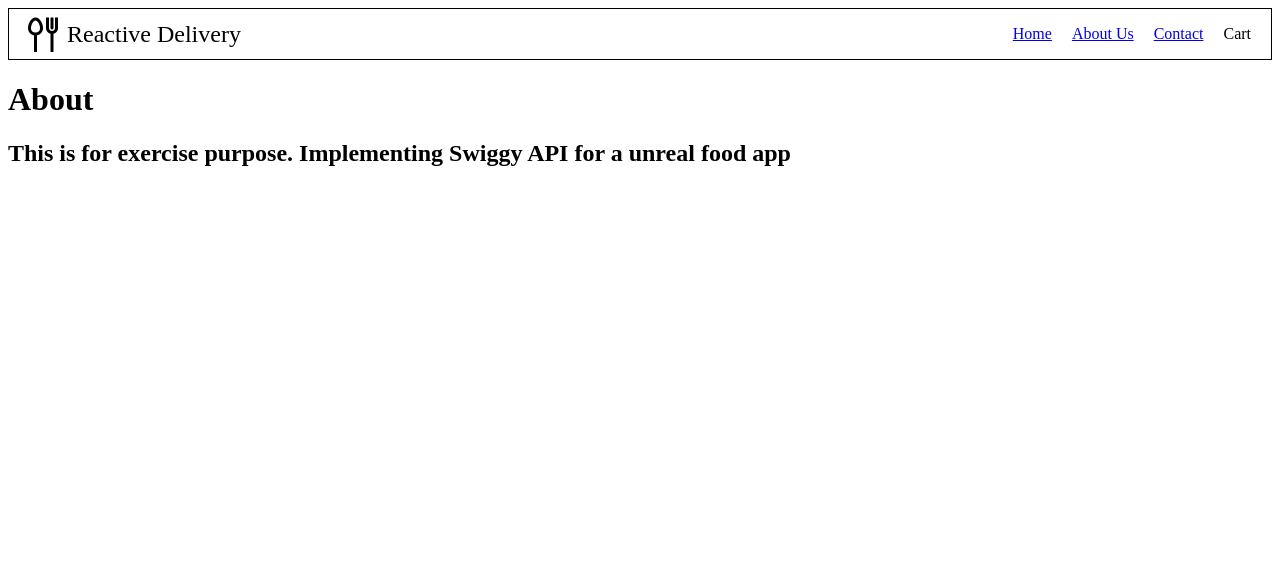
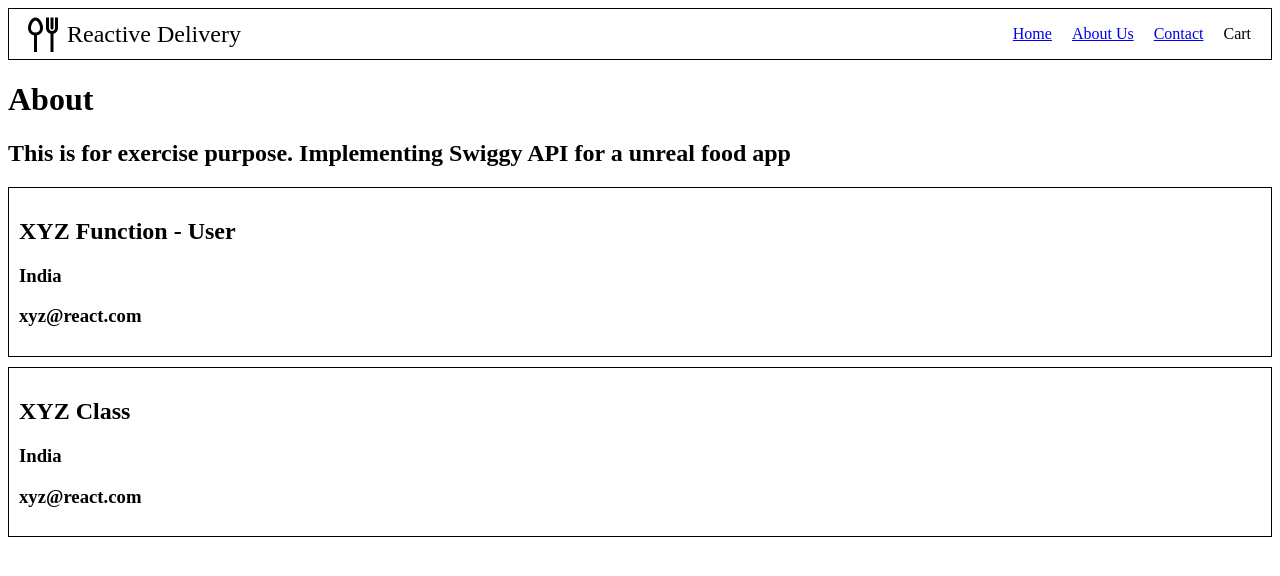
Before and after one commit to uk974q/ReactivePace, a React (Vite) app: page /about in a window 1280 px wide. Shown: the top 576 px of the page. Built offline with nearby package versions, Linux system fonts and the light colour scheme.

Commit message:
Class concepts in React

```diff
--- a/src/App.css
+++ b/src/App.css
@@ -93,3 +93,9 @@
     padding: 5px;
     cursor: pointer;
 }
+
+.user-card{
+    border: 1px solid black;
+    padding: 10px;
+    margin: 10px 0;
+}
--- a/src/components/About.js
+++ b/src/components/About.js
@@ -1,9 +1,14 @@
+import User from "./User"
+import UserInfo from "./UserInfo"
+
 const About = () => {
 
     return(
         <div>
             <h1>About</h1>
             <h2>This is for exercise purpose. Implementing Swiggy API for a unreal food app</h2>
+            <User name={"XYZ Function"}/>
+            <UserInfo name={"XYZ Class"}/>
         </div>
     )
 }
--- /dev/null
+++ b/src/components/User.js
@@ -0,0 +1,14 @@
+import { useState } from "react"
+
+const User = ({name}) => {
+    const [admin, setAdmin] = useState(false)
+    return(
+        <div className="user-card">
+            <h2>{name} - {admin ? "Admin" : "User"}</h2>
+            <h3>India</h3>
+            <h3>xyz@react.com</h3>
+        </div>
+    )
+}
+
+export default User
--- /dev/null
+++ b/src/components/UserInfo.js
@@ -0,0 +1,18 @@
+import React from "react"
+class UserInfo extends React.Component{
+    constructor(props){
+        super(props)
+    }
+    render(){
+        const {name} = this.props
+        return(
+            <div className="user-card">
+                <h2>{name}</h2>
+                <h3>India</h3>
+                <h3>xyz@react.com</h3>
+            </div>
+        )
+    }
+}
+
+export default UserInfo
```
